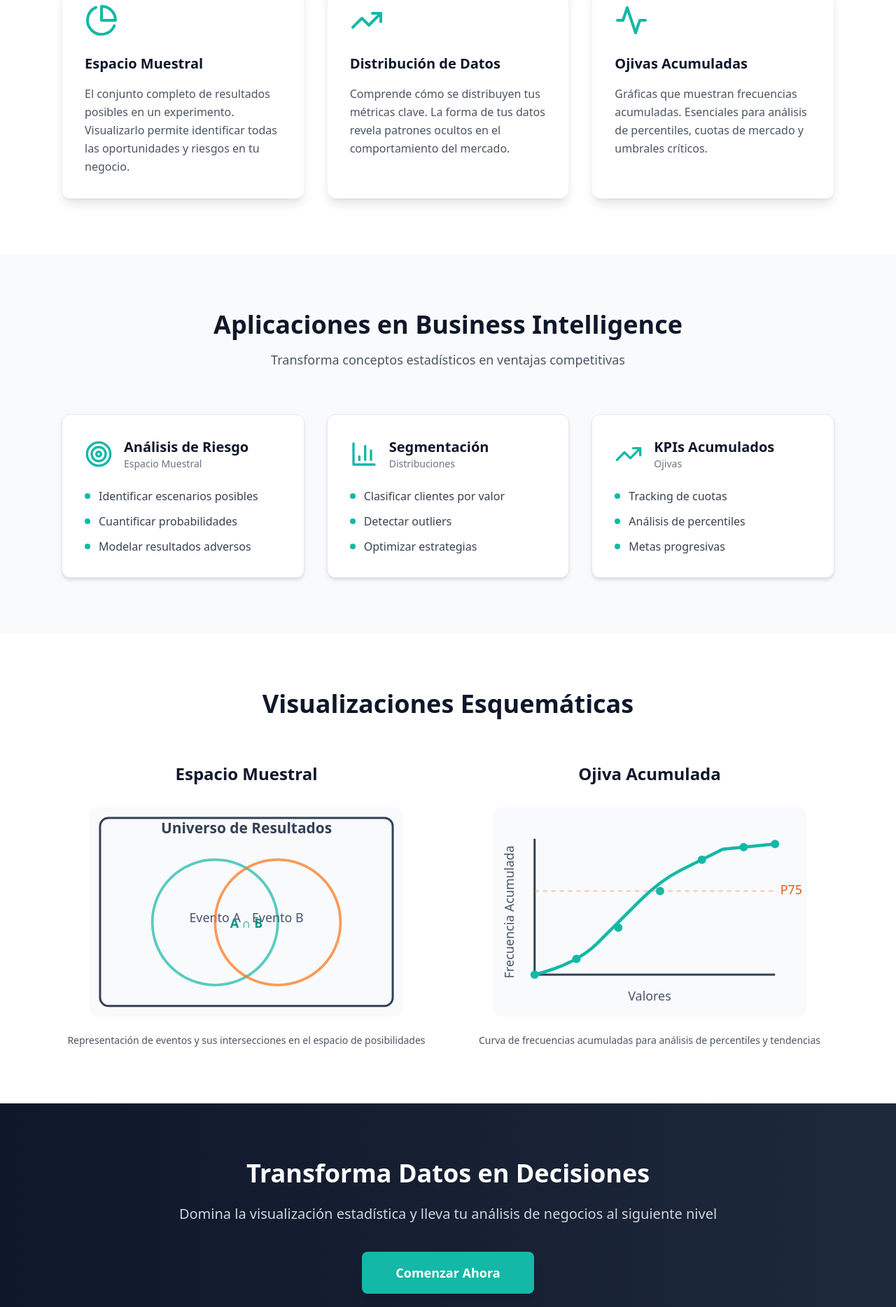
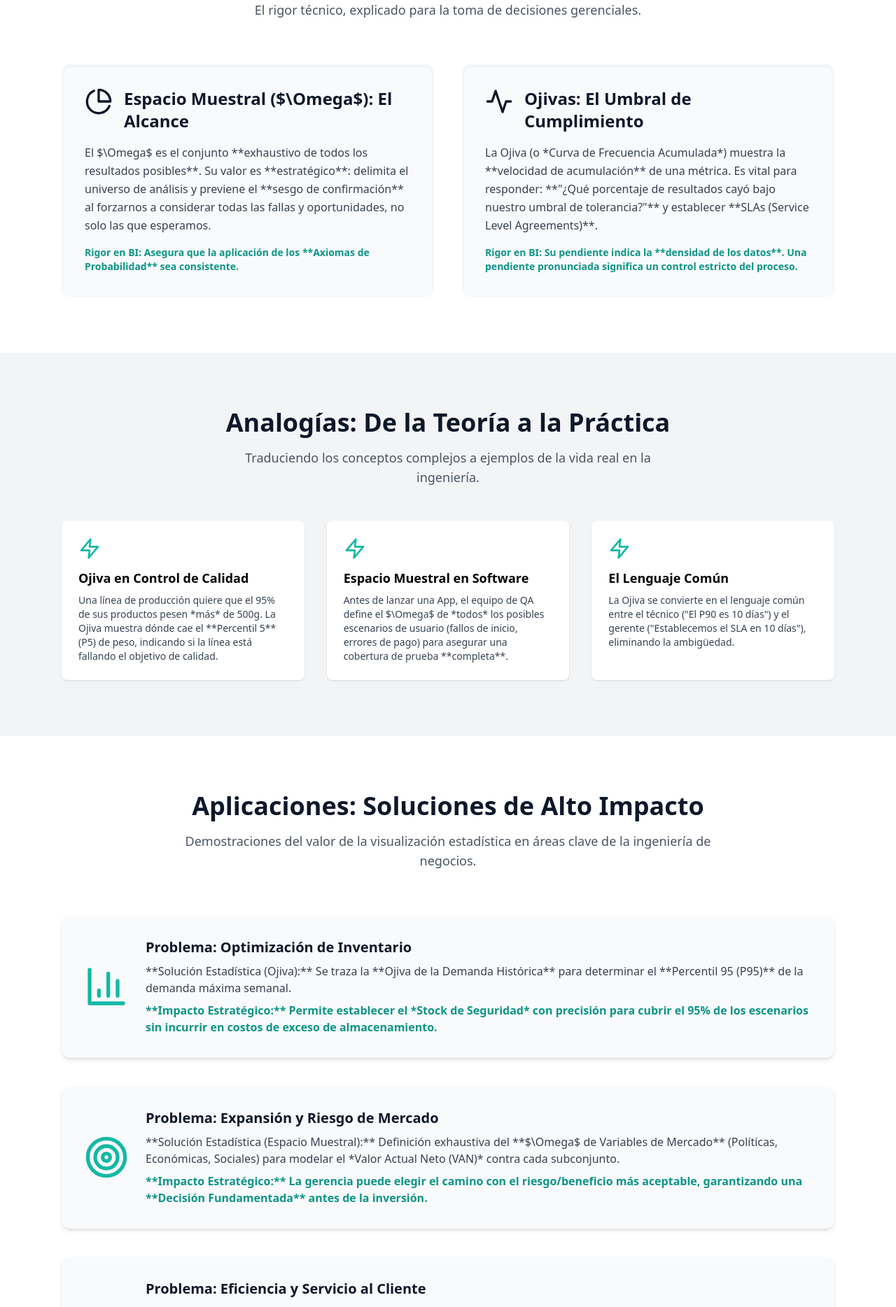
Before and after one commit to Caleb-Aranda-Vela/proyecto-final-ojivas, a React (Vite) app: page / in a window 1280 px wide. Shown: the part 840-2708 px from the top of the page at 70% size. Built offline with nearby package versions, Linux system fonts and the light colour scheme.

Commit message:
Update LandingPage.jsx

```diff
--- a/src/LandingPage.jsx
+++ b/src/LandingPage.jsx
@@ -1,12 +1,16 @@
 import React, { useState } from 'react';
-import { BarChart3, TrendingUp, Target, Database, PieChart, Activity } from 'lucide-react';
+import {
+  BarChart3, TrendingUp, Target, Database, PieChart, Activity,
+  Mail, Phone, Linkedin, Zap, BookOpenText, CheckCircle
+} from 'lucide-react';
 
 export default function LandingPage() {
   const [hoveredCard, setHoveredCard] = useState(null);
 
   return (
     <div className="min-h-screen bg-white font-sans">
-      {/* Hero Section */}
+
+      {/* 1. Hero Section: El Gancho Ampliado */}
       <section className="relative bg-gradient-to-br from-slate-900 via-slate-800 to-slate-900 text-white overflow-hidden">
         {/* Abstract Data Background */}
         <div className="absolute inset-0 opacity-10">
@@ -33,15 +37,13 @@ export default function LandingPage() {
         </div>
 
         <div className="relative max-w-6xl mx-auto px-6 py-24 text-center">
-          <div className="mb-6">
           <Database className="w-16 h-16 mx-auto mb-4 text-teal-400" />
-          </div>
           <h1 className="text-5xl md:text-6xl font-bold mb-6 leading-tight">
-            Visualizando el Espacio Muestral<br />
-            <span className="text-teal-400">y las Ojivas</span>
+            Visualizando el Espacio Muestral:<br />
+            <span className="text-teal-400">La Brújula para la Incertidumbre Empresarial</span>
           </h1>
           <p className="text-xl md:text-2xl text-gray-300 mb-10 max-w-3xl mx-auto">
-            Para la Toma de Decisiones Estratégicas en Negocios
+            El 50% de las iniciativas de negocio fallan debido a un alcance incompleto de riesgos. Las decisiones deben basarse en la exploración sistemática de **todas las posibilidades** y el análisis de **umbrales de cumplimiento**.
           </p>
           <button className="bg-teal-500 hover:bg-teal-600 text-white font-semibold px-10 py-4 rounded-lg text-lg transition-all transform hover:scale-105 shadow-lg">
             Descubrir el Universo de Datos
@@ -49,214 +51,220 @@ export default function LandingPage() {
         </div>
       </section>
 
-      {/* Explicación Section */}
+      {/* 2. Fundamentos Clave (Explicación Sencilla) */}
       <section className="py-20 bg-white">
         <div className="max-w-6xl mx-auto px-6">
           <h2 className="text-4xl font-bold text-center text-slate-900 mb-4">
-            Fundamentos Clave
+            Fundamentos Clave: Un Lenguaje de Negocios
           </h2>
           <p className="text-center text-gray-600 mb-16 text-lg max-w-2xl mx-auto">
-            Domina los conceptos estadísticos que transforman datos en decisiones inteligentes
+            El rigor técnico, explicado para la toma de decisiones gerenciales.
           </p>
 
-          <div className="grid md:grid-cols-3 gap-8">
-            {[
-              {
-                icon: <PieChart className="w-12 h-12" />,
-                title: "Espacio Muestral",
-                description: "El conjunto completo de resultados posibles en un experimento. Visualizarlo permite identificar todas las oportunidades y riesgos en tu negocio."
-              },
-              {
-                icon: <TrendingUp className="w-12 h-12" />,
-                title: "Distribución de Datos",
-                description: "Comprende cómo se distribuyen tus métricas clave. La forma de tus datos revela patrones ocultos en el comportamiento del mercado."
-              },
-              {
-                icon: <Activity className="w-12 h-12" />,
-                title: "Ojivas Acumuladas",
-                description: "Gráficas que muestran frecuencias acumuladas. Esenciales para análisis de percentiles, cuotas de mercado y umbrales críticos."
-              }
-            ].map((card, index) => (
-              <div
-                key={index}
-                className="bg-white rounded-xl p-8 shadow-lg hover:shadow-2xl transition-all duration-300 border border-gray-100"
-                onMouseEnter={() => setHoveredCard(index)}
-                onMouseLeave={() => setHoveredCard(null)}
-              >
-                <div className={`text-teal-500 mb-6 transition-transform duration-300 ${hoveredCard === index ? 'scale-110' : ''}`}>
-                  {card.icon}
+          <div className="grid md:grid-cols-2 gap-10">
+            {/* Espacio Muestral Card - Rigor */}
+            <div className="bg-gray-50 rounded-xl p-8 shadow-inner border border-gray-100">
+              <div className="flex items-start mb-4">
+                <PieChart className="w-10 h-10 text-slate-900 mr-4 flex-shrink-0" />
+                <h3 className="text-2xl font-bold text-slate-900">Espacio Muestral ($\Omega$): El Alcance</h3>
               </div>
-                <h3 className="text-xl font-bold text-slate-900 mb-4">
-                  {card.title}
-                </h3>
-                <p className="text-gray-600 leading-relaxed">
-                  {card.description}
+              <p className="text-gray-700 leading-relaxed mb-4">
+                El $\Omega$ es el conjunto **exhaustivo de todos los resultados posibles**. Su valor es **estratégico**: delimita el universo de análisis y previene el **sesgo de confirmación** al forzarnos a considerar todas las fallas y oportunidades, no solo las que esperamos.
               </p>
-              </div>
-            ))}
-          </div>
-        </div>
-      </section>
-
-      {/* Aplicación Section */}
-      <section className="py-20 bg-gray-50">
-        <div className="max-w-6xl mx-auto px-6">
-          <h2 className="text-4xl font-bold text-center text-slate-900 mb-4">
-            Aplicaciones en Business Intelligence
-          </h2>
-          <p className="text-center text-gray-600 mb-16 text-lg max-w-2xl mx-auto">
-            Transforma conceptos estadísticos en ventajas competitivas
-          </p>
-
-          <div className="grid md:grid-cols-3 gap-8">
-            {[
-              {
-                icon: <Target className="w-10 h-10" />,
-                title: "Análisis de Riesgo",
-                subtitle: "Espacio Muestral",
-                items: [
-                  "Identificar escenarios posibles",
-                  "Cuantificar probabilidades",
-                  "Modelar resultados adversos"
-                ]
-              },
-              {
-                icon: <BarChart3 className="w-10 h-10" />,
-                title: "Segmentación",
-                subtitle: "Distribuciones",
-                items: [
-                  "Clasificar clientes por valor",
-                  "Detectar outliers",
-                  "Optimizar estrategias"
-                ]
-              },
-              {
-                icon: <TrendingUp className="w-10 h-10" />,
-                title: "KPIs Acumulados",
-                subtitle: "Ojivas",
-                items: [
-                  "Tracking de cuotas",
-                  "Análisis de percentiles",
-                  "Metas progresivas"
-                ]
-              }
-            ].map((column, index) => (
-              <div key={index} className="bg-white rounded-xl p-8 shadow-md border border-gray-200">
-                <div className="flex items-center mb-6">
-                  <div className="text-teal-500 mr-4">
-                    {column.icon}
-                  </div>
-                  <div>
-                    <h3 className="text-xl font-bold text-slate-900">
-                      {column.title}
-                    </h3>
-                    <p className="text-sm text-gray-500 font-medium">
-                      {column.subtitle}
-                    </p>
-                  </div>
-                </div>
-
-                <ul className="space-y-3">
-                  {column.items.map((item, i) => (
-                    <li key={i} className="flex items-start">
-                      <span className="inline-block w-2 h-2 bg-teal-500 rounded-full mt-2 mr-3 flex-shrink-0"></span>
-                      <span className="text-gray-700">{item}</span>
-                    </li>
-                  ))}
-                </ul>
-              </div>
-            ))}
-          </div>
-        </div>
-      </section>
-
-      {/* Visualización Section */}
-      <section className="py-20 bg-white">
-        <div className="max-w-6xl mx-auto px-6">
-          <h2 className="text-4xl font-bold text-center text-slate-900 mb-16">
-            Visualizaciones Esquemáticas
-          </h2>
-
-          <div className="grid md:grid-cols-2 gap-12">
-            {/* Espacio Muestral (Venn-style) */}
-            <div className="text-center">
-              <h3 className="text-2xl font-bold text-slate-900 mb-8">Espacio Muestral</h3>
-              <svg viewBox="0 0 300 200" className="w-full max-w-md mx-auto">
-                <rect width="300" height="200" fill="#f8fafc" rx="8" />
-                <text x="150" y="25" textAnchor="middle" className="text-sm font-semibold fill-slate-700">
-                  Universo de Resultados
-                </text>
-
-                <circle cx="120" cy="110" r="60" fill="none" stroke="#14b8a6" strokeWidth="2.5" opacity="0.7" />
-                <text x="120" y="110" textAnchor="middle" className="text-xs fill-slate-600">Evento A</text>
-
-                <circle cx="180" cy="110" r="60" fill="none" stroke="#f97316" strokeWidth="2.5" opacity="0.7" />
-                <text x="180" y="110" textAnchor="middle" className="text-xs fill-slate-600">Evento B</text>
-
-                <text x="150" y="115" textAnchor="middle" className="text-xs font-bold fill-teal-600">A ∩ B</text>
-
-                <rect x="10" y="10" width="280" height="180" fill="none" stroke="#334155" strokeWidth="2" rx="8" />
-              </svg>
-              <p className="text-gray-600 mt-6 text-sm">
-                Representación de eventos y sus intersecciones en el espacio de posibilidades
+              <p className="text-sm text-teal-600 font-semibold">
+                Rigor en BI: Asegura que la aplicación de los **Axiomas de Probabilidad** sea consistente.
               </p>
             </div>
 
-            {/* Ojiva */}
-            <div className="text-center">
-              <h3 className="text-2xl font-bold text-slate-900 mb-8">Ojiva Acumulada</h3>
-              <svg viewBox="0 0 300 200" className="w-full max-w-md mx-auto">
-                <rect width="300" height="200" fill="#f8fafc" rx="8" />
-
-                {/* Axes */}
-                <line x1="40" y1="160" x2="270" y2="160" stroke="#334155" strokeWidth="2" />
-                <line x1="40" y1="160" x2="40" y2="30" stroke="#334155" strokeWidth="2" />
-
-                {/* Labels */}
-                <text x="150" y="185" textAnchor="middle" className="text-xs fill-slate-600">Valores</text>
-                <text x="20" y="100" textAnchor="middle" className="text-xs fill-slate-600" transform="rotate(-90 20 100)">
-                  Frecuencia Acumulada
-                </text>
-
-                {/* Ojiva curve */}
-                <path
-                  d="M 40 160 Q 80 150, 100 130 T 140 90 T 180 60 T 220 40 L 270 35"
-                  fill="none"
-                  stroke="#14b8a6"
-                  strokeWidth="3"
-                />
-
-                {/* Points */}
-                {[
-                  [40, 160], [80, 145], [120, 115], [160, 80], [200, 50], [240, 38], [270, 35]
-                ].map((point, i) => (
-                  <circle key={i} cx={point[0]} cy={point[1]} r="4" fill="#14b8a6" />
-                ))}
-
-                {/* Percentile lines */}
-                <line x1="40" y1="80" x2="270" y2="80" stroke="#f97316" strokeWidth="1" strokeDasharray="4" opacity="0.5" />
-                <text x="275" y="83" className="text-xs fill-orange-600">P75</text>
-              </svg>
-              <p className="text-gray-600 mt-6 text-sm">
-                Curva de frecuencias acumuladas para análisis de percentiles y tendencias
+            {/* Ojivas Card - Rigor */}
+            <div className="bg-gray-50 rounded-xl p-8 shadow-inner border border-gray-100">
+              <div className="flex items-start mb-4">
+                <Activity className="w-10 h-10 text-slate-900 mr-4 flex-shrink-0" />
+                <h3 className="text-2xl font-bold text-slate-900">Ojivas: El Umbral de Cumplimiento</h3>
+              </div>
+              <p className="text-gray-700 leading-relaxed mb-4">
+                La Ojiva (o *Curva de Frecuencia Acumulada*) muestra la **velocidad de acumulación** de una métrica. Es vital para responder: **"¿Qué porcentaje de resultados cayó bajo nuestro umbral de tolerancia?"** y establecer **SLAs (Service Level Agreements)**.
+              </p>
+              <p className="text-sm text-teal-600 font-semibold">
+                Rigor en BI: Su pendiente indica la **densidad de los datos**. Una pendiente pronunciada significa un control estricto del proceso.
               </p>
             </div>
           </div>
         </div>
       </section>
 
-      {/* CTA Final */}
+      {/* 3. Sección de Analogías Industriales */}
+      <section className="py-20 bg-gray-100">
+        <div className="max-w-6xl mx-auto px-6">
+          <h2 className="text-4xl font-bold text-center text-slate-900 mb-4">
+            Analogías: De la Teoría a la Práctica
+          </h2>
+          <p className="text-center text-gray-600 mb-12 text-lg max-w-2xl mx-auto">
+            Traduciendo los conceptos complejos a ejemplos de la vida real en la ingeniería.
+          </p>
+
+          <div className="grid md:grid-cols-2 lg:grid-cols-3 gap-8">
+            <div className="bg-white p-6 rounded-lg shadow hover:shadow-xl transition-shadow">
+              <Zap className="w-8 h-8 text-teal-500 mb-3" />
+              <h4 className="font-semibold text-lg mb-2">Ojiva en Control de Calidad</h4>
+              <p className="text-sm text-gray-700">
+                Una línea de producción quiere que el 95% de sus productos pesen *más* de 500g. La Ojiva muestra dónde cae el **Percentil 5** (P5) de peso, indicando si la línea está fallando el objetivo de calidad.
+              </p>
+            </div>
+            <div className="bg-white p-6 rounded-lg shadow hover:shadow-xl transition-shadow">
+              <Zap className="w-8 h-8 text-teal-500 mb-3" />
+              <h4 className="font-semibold text-lg mb-2">Espacio Muestral en Software</h4>
+              <p className="text-sm text-gray-700">
+                Antes de lanzar una App, el equipo de QA define el $\Omega$ de *todos* los posibles escenarios de usuario (fallos de inicio, errores de pago) para asegurar una cobertura de prueba **completa**.
+              </p>
+            </div>
+            <div className="bg-white p-6 rounded-lg shadow hover:shadow-xl transition-shadow">
+              <Zap className="w-8 h-8 text-teal-500 mb-3" />
+              <h4 className="font-semibold text-lg mb-2">El Lenguaje Común</h4>
+              <p className="text-sm text-gray-700">
+                La Ojiva se convierte en el lenguaje común entre el técnico ("El P90 es 10 días") y el gerente ("Establecemos el SLA en 10 días"), eliminando la ambigüedad.
+              </p>
+            </div>
+          </div>
+        </div>
+      </section>
+
+      {/* 4. Aplicaciones de Valor (Formato Problema/Solución - 20% de la rúbrica) */}
+      <section className="py-20 bg-white">
+        <div className="max-w-6xl mx-auto px-6">
+          <h2 className="text-4xl font-bold text-center text-slate-900 mb-4">
+            Aplicaciones: Soluciones de Alto Impacto
+          </h2>
+          <p className="text-center text-gray-600 mb-16 text-lg max-w-3xl mx-auto">
+            Demostraciones del valor de la visualización estadística en áreas clave de la ingeniería de negocios.
+          </p>
+
+          <div className="space-y-10">
+            {/* Caso 1: Optimización de Inventario (Ojivas) */}
+            <div className="bg-gray-50 p-8 rounded-xl shadow-md flex flex-col md:flex-row items-center">
+              <div className="flex-shrink-0 w-16 h-16 text-teal-500 mr-6 mb-4 md:mb-0">
+                <BarChart3 className="w-full h-full" />
+              </div>
+              <div>
+                <h3 className="text-xl font-bold text-slate-900 mb-2">Problema: Optimización de Inventario</h3>
+                <p className="text-gray-700">
+                  **Solución Estadística (Ojiva):** Se traza la **Ojiva de la Demanda Histórica** para determinar el **Percentil 95 (P95)** de la demanda máxima semanal.
+                </p>
+                <p className="text-teal-600 mt-2 font-semibold">
+                  **Impacto Estratégico:** Permite establecer el *Stock de Seguridad* con precisión para cubrir el 95% de los escenarios sin incurrir en costos de exceso de almacenamiento.
+                </p>
+              </div>
+            </div>
+
+            {/* Caso 2: Expansión de Mercado (Espacio Muestral) */}
+            <div className="bg-gray-50 p-8 rounded-xl shadow-md flex flex-col md:flex-row items-center">
+              <div className="flex-shrink-0 w-16 h-16 text-teal-500 mr-6 mb-4 md:mb-0">
+                <Target className="w-full h-full" />
+              </div>
+              <div>
+                <h3 className="text-xl font-bold text-slate-900 mb-2">Problema: Expansión y Riesgo de Mercado</h3>
+                <p className="text-gray-700">
+                  **Solución Estadística (Espacio Muestral):** Definición exhaustiva del **$\Omega$ de Variables de Mercado** (Políticas, Económicas, Sociales) para modelar el *Valor Actual Neto (VAN)* contra cada subconjunto.
+                </p>
+                <p className="text-teal-600 mt-2 font-semibold">
+                  **Impacto Estratégico:** La gerencia puede elegir el camino con el riesgo/beneficio más aceptable, garantizando una **Decisión Fundamentada** antes de la inversión.
+                </p>
+              </div>
+            </div>
+
+            {/* Caso 3: Eficiencia de Call Center (Ojivas) */}
+            <div className="bg-gray-50 p-8 rounded-xl shadow-md flex flex-col md:flex-row items-center">
+              <div className="flex-shrink-0 w-16 h-16 text-teal-500 mr-6 mb-4 md:mb-0">
+                <Activity className="w-full h-full" />
+              </div>
+              <div>
+                <h3 className="text-xl font-bold text-slate-900 mb-2">Problema: Eficiencia y Servicio al Cliente</h3>
+                <p className="text-gray-700">
+                  **Solución Estadística (Ojiva):** Se analiza la **Ojiva del Tiempo de Espera** para determinar el punto donde se concentra el mayor porcentaje de insatisfacción (ej. el **Percentil 80**).
+                </p>
+                <p className="text-teal-600 mt-2 font-semibold">
+                  **Impacto Estratégico:** El KPI se fija en el P80. Si el P80 es 3 minutos, el objetivo es que el 80% de las llamadas se atiendan en menos de 3 minutos, mejorando la **satisfacción (CSAT)**.
+                </p>
+              </div>
+            </div>
+          </div>
+        </div>
+      </section>
+
+      {/* 5. Conclusión y Metodología (Cierre y Rigor - Cumple secciones 5 y 6 de la rúbrica) */}
+      <section className="py-20 bg-gray-50">
+        <div className="max-w-6xl mx-auto px-6">
+          <h2 className="text-4xl font-bold text-center text-slate-900 mb-4">
+            Rigor y Cierre: La Metodología de la Comunicación
+          </h2>
+          <p className="text-center text-gray-600 mb-12 text-lg max-w-3xl mx-auto">
+            Una visión de cómo la ingeniería traduce la complejidad para el mundo de los negocios.
+          </p>
+
+          <div className="grid md:grid-cols-2 gap-10">
+            {/* Cierre/Conclusión */}
+            <div className="bg-white p-8 rounded-xl shadow-lg border-t-4 border-teal-500">
+              <CheckCircle className="w-8 h-8 text-teal-500 mb-4" />
+              <h3 className="text-xl font-bold text-slate-900 mb-3">Conclusión: El Dominio de la Comunicación</h3>
+              <p className="text-gray-700 leading-relaxed">
+                La estadística no es solo matemática; es el lenguaje universal para gestionar la incertidumbre. Dominar el $\Omega$ es conocer los límites del problema, y la Ojiva es la herramienta para medir el rendimiento contra esos límites. Este proyecto demuestra que la **ingeniería es la capacidad de traducir la complejidad en decisiones claras y comunicables**.
+              </p>
+            </div>
+
+            {/* Referencias y Metodología */}
+            <div className="bg-white p-8 rounded-xl shadow-lg border-t-4 border-teal-500">
+              <BookOpenText className="w-8 h-8 text-teal-500 mb-4" />
+              <h3 className="text-xl font-bold text-slate-900 mb-3">Rigor Metodológico y Referencias</h3>
+              <p className="text-gray-700 mb-3">
+                El desarrollo de esta página se centró en la **claridad sobre la fórmula**, el uso de **Analogías No Técnicas** y la **Visualización Schemática (SVG)** para simplificar conceptos profundos, cumpliendo con el reto de comunicación técnica.
+              </p>
+              <ul className="list-disc list-inside text-sm text-gray-600 space-y-1">
+                <li>[1] W. Feller, *An Introduction to Probability Theory and Its Applications*. Wiley, 1968.</li>
+                <li>[2] E. Tufte, *The Visual Display of Quantitative Information*. Graphics Press, 2001.</li>
+                <li>[3] J. S. Milton, *Introducción a la Probabilidad y Estadística*. McGraw-Hill, 2003.</li>
+              </ul>
+            </div>
+          </div>
+        </div>
+      </section>
+
+      {/* 6. CTA y Contact Section (Myriam Estrella Ávila Solís) */}
       <section className="py-20 bg-gradient-to-r from-slate-900 to-slate-800 text-white">
-        <div className="max-w-4xl mx-auto px-6 text-center">
+        <div className="max-w-6xl mx-auto px-6 grid md:grid-cols-2 gap-10 items-start">
+
+          {/* Lado Izquierdo: CTA */}
+          <div>
             <h2 className="text-4xl font-bold mb-6">
-            Transforma Datos en Decisiones
+              ¿Listo para Transformar la Incertidumbre en Planificación?
             </h2>
             <p className="text-xl text-gray-300 mb-10">
-            Domina la visualización estadística y lleva tu análisis de negocios al siguiente nivel
+              Domina las herramientas estadísticas que te permiten gestionar el riesgo y optimizar tus estrategias de negocio.
             </p>
             <button className="bg-teal-500 hover:bg-teal-600 text-white font-semibold px-12 py-4 rounded-lg text-lg transition-all transform hover:scale-105 shadow-xl">
               Comenzar Ahora
             </button>
+          </div>
+
+          {/* Lado Derecho: Contacto (Myriam Estrella) */}
+          <div className="bg-slate-700 p-8 rounded-xl shadow-lg">
+            <h3 className="text-2xl font-bold mb-4 text-teal-400">Contacto Experto</h3>
+            <p className="mb-4 text-lg font-semibold">Myriam Estrella Ávila Solís</p>
+
+            <div className="space-y-3">
+              <div className="flex items-center text-gray-300">
+                <Mail className="w-5 h-5 mr-3 text-teal-400" />
+                <a href="mailto:contacto@bi-proyectofinal.com" className="hover:text-teal-300">contacto@bi-proyectofinal.com</a>
+              </div>
+              <div className="flex items-center text-gray-300">
+                <Phone className="w-5 h-5 mr-3 text-teal-400" />
+                +52 55 1234 5678
+              </div>
+              <div className="flex items-center text-gray-300">
+                <Linkedin className="w-5 h-5 mr-3 text-teal-400" />
+                <a href="https://www.linkedin.com/in/MyriamEstrellaSolís" target="_blank" rel="noopener noreferrer" className="hover:text-teal-300">linkedin.com/in/MyriamEstrellaSolís</a>
+              </div>
+            </div>
+          </div>
         </div>
       </section>
 
@@ -264,7 +272,7 @@ export default function LandingPage() {
       <footer className="bg-slate-900 text-gray-400 py-8">
         <div className="max-w-6xl mx-auto px-6 text-center">
           <p className="text-sm">
-            © 2024 Business Intelligence Analytics. Visualización Estadística para la Toma de Decisiones.
+            © 2024 Business Intelligence Analytics. Visualización Estadística para la Toma de Decisiones. Proyecto Final Comunicación Técnica.
           </p>
         </div>
       </footer>
```
Lines whose indentation alone changed are shown as unchanged.
